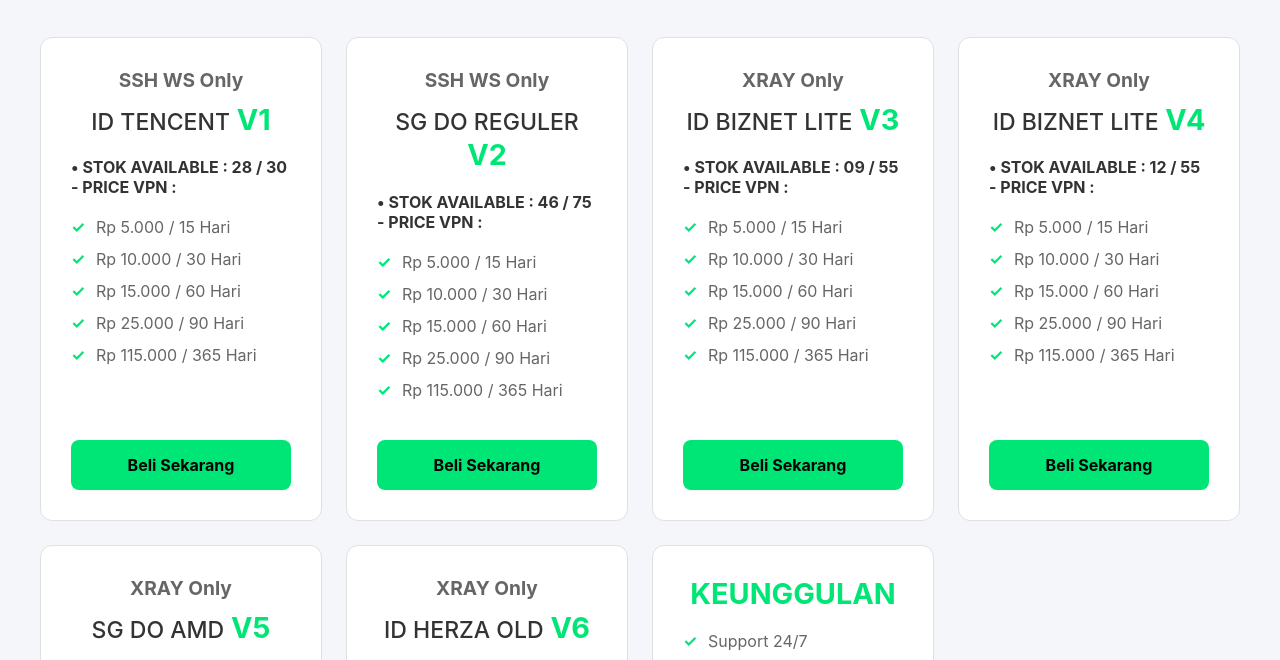
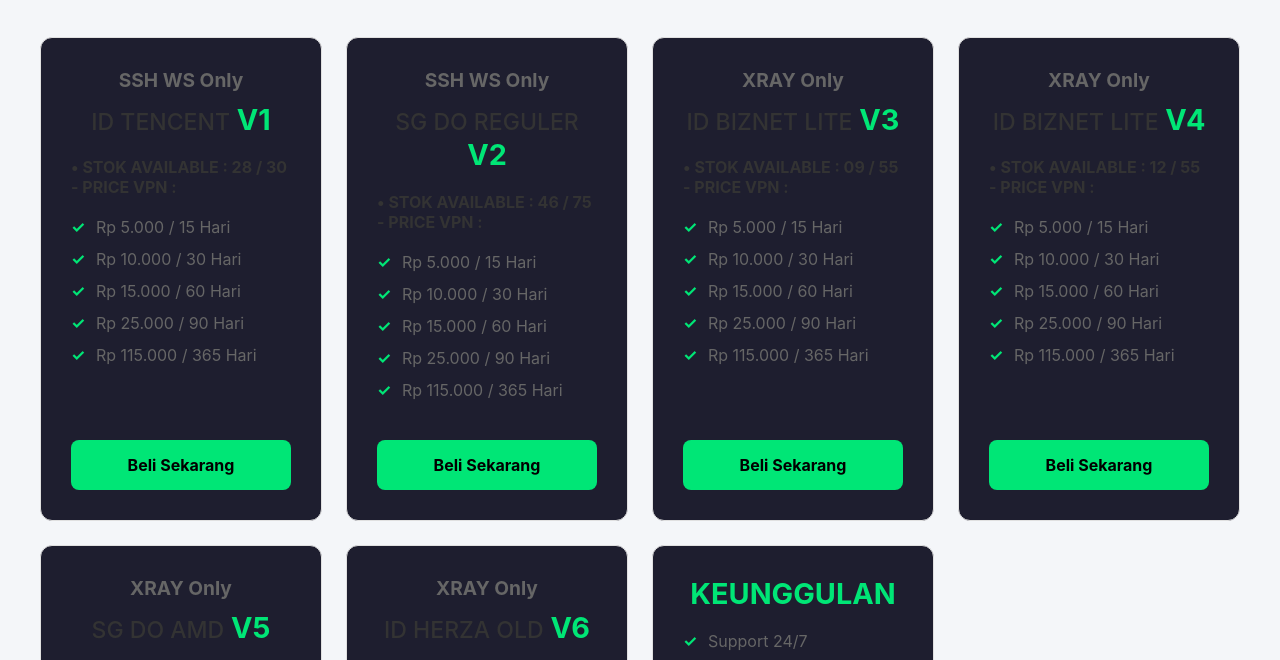
Before and after one commit to SaputraTech/hehe, a plain HTML site: page ordervpn.html in a window 1280 px wide. Shown: the part 121-781 px from the top of the page. Drawn offline with Linux system fonts and the light colour scheme.

Commit message:
Update ordervpn.html

```diff
--- a/ordervpn.html
+++ b/ordervpn.html
@@ -7,7 +7,7 @@
     <style>
         /* Contoh variabel warna, sesuaikan dengan file style.css Anda */
         :root {
-            --card-color: #ffffff;
+            --card-color: #1e1e2f;
             --border-color: #e0e0e0;
             --primary-color: #00e676;
             --secondary-text: #666;
```
